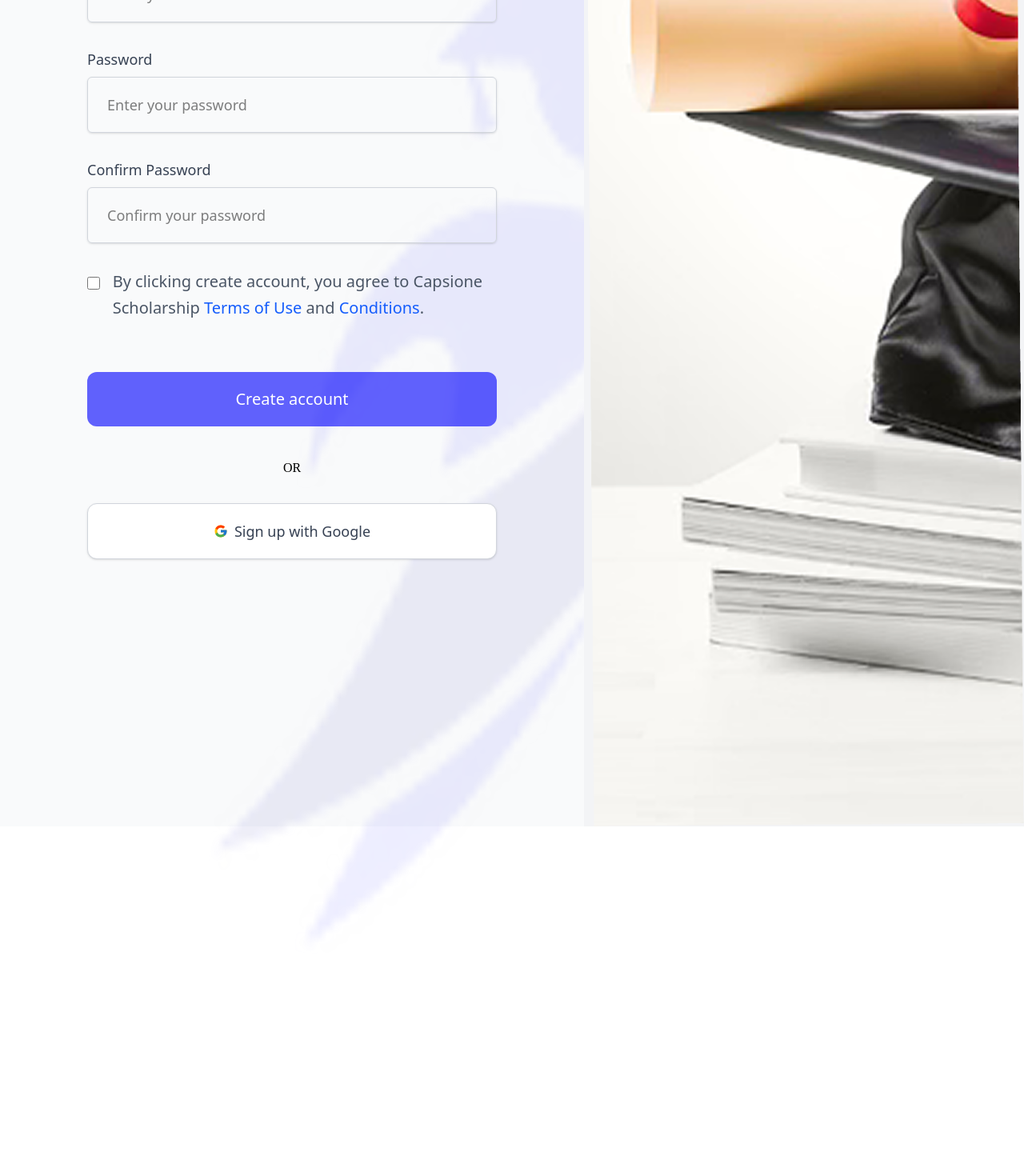
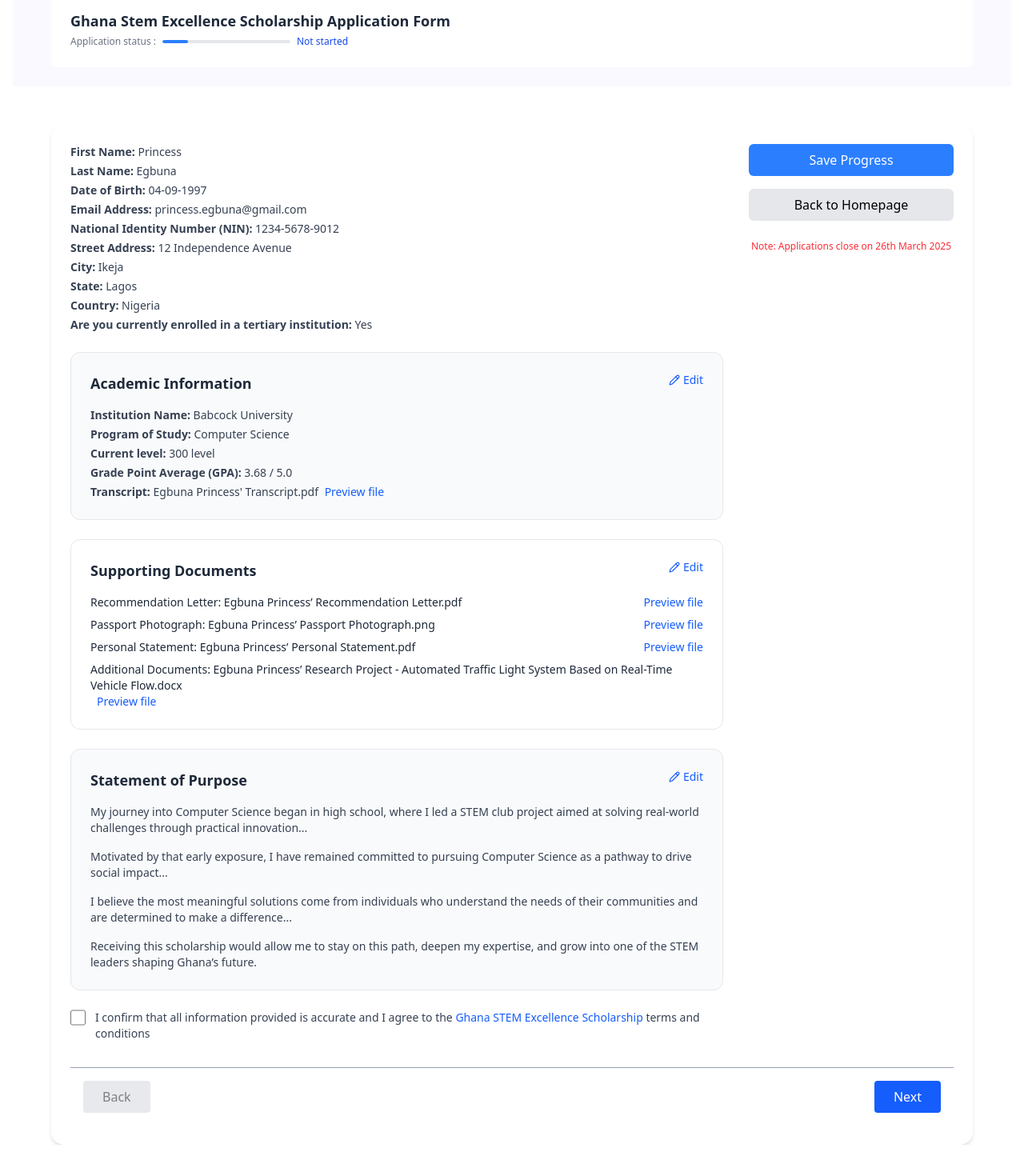
Before and after one commit to oluwakemiegbinola/Capstone-scholarship-design-system, a React (Vite) app: page /PortalSteps5 in a window 1280 px wide. Before the commit this address led to /signup. Shown: the part 574-2044 px from the top of the page at 80% size. After the commit the page ends 2005 px from the top, so only its background shows below. Built offline with nearby package versions, Linux system fonts and the light colour scheme.

Commit message:
PortalSteps

```diff
--- a/src/App.jsx
+++ b/src/App.jsx
@@ -5,6 +5,7 @@ import SignUpPage from "./Pages/SignUpPage";
 import LoginPage from "./Pages/LoginPage";
 import ScholarshipSearch from "./Pages/ScholarshipSearch";
 import ScholarshipSecondPortal from "./Pages/ScholarshipSecondportal";
+import PortalSteps5 from "./Pages/PortalSteps5";
 import PortalSteps4 from "./Pages/PortalSteps4";
 import PortalSteps3 from "./Pages/PortalSteps3";
 import PortalSteps2 from "./Pages/PortalSteps2";
@@ -24,6 +25,7 @@ function App() {
         {/* Scholarship Pages */}
         <Route path="/scholarship-search" element={<ScholarshipSearch />} />
         <Route path="/scholarship-secondportal" element={<ScholarshipSecondPortal />} />
+        <Route path="/PortalSteps5" element={<PortalSteps5 />} />
         <Route path="/PortalSteps4" element={<PortalSteps4 />} />
         <Route path="/PortalSteps3" element={<PortalSteps3 />} />
         <Route path="/PortalSteps2" element={<PortalSteps2 />} />
--- /dev/null
+++ b/src/Pages/Components/Applicationsummit.jsx
@@ -0,0 +1,171 @@
+import React, { useState } from 'react';
+import { Pencil } from 'lucide-react';
+
+const SupportingDocuments = () => {
+  const documents = [
+    {
+      label: 'Recommendation Letter',
+      file: "Egbuna Princess’ Recommendation Letter.pdf",
+    },
+    {
+      label: 'Passport Photograph',
+      file: "Egbuna Princess’ Passport Photograph.png",
+    },
+    {
+      label: 'Personal Statement',
+      file: "Egbuna Princess’ Personal Statement.pdf",
+    },
+    {
+      label: 'Additional Documents',
+      file:
+        "Egbuna Princess’ Research Project - Automated Traffic Light System Based on Real-Time Vehicle Flow.docx",
+    },
+  ];
+
+  return (
+    <div className="bg-white p-6 rounded-xl border border-gray-200 mb-6">
+      <div className="flex justify-between items-start mb-4">
+        <h3 className="text-lg font-semibold text-gray-800">Supporting Documents</h3>
+        <button className="text-sm text-blue-600 hover:underline flex items-center space-x-1">
+          <Pencil size={14} />
+          <span>Edit</span>
+        </button>
+      </div>
+      <ul className="space-y-2 text-sm text-gray-800">
+        {documents.map((doc, idx) => (
+          <li key={idx} className="flex flex-wrap justify-between items-center">
+            <span>{doc.label}: {doc.file}</span>
+            <a href="#" className="text-blue-600 hover:underline text-sm ml-2 whitespace-nowrap">
+              Preview file
+            </a>
+          </li>
+        ))}
+      </ul>
+    </div>
+  );
+};
+
+export default function ApplicationSummit() {
+  const [isChecked, setIsChecked] = useState(false);
+  const [step, setStep] = useState(1);
+
+  const nextStep = () => {
+    if (step < 5) setStep(step + 1);
+  };
+
+  const prevStep = () => {
+    if (step > 1) setStep(step - 1);
+  };
+
+  return (
+    <div className="max-w-6xl mx-auto p-6 bg-white rounded-2xl shadow-md mt-10 flex flex-col gap-8">
+      {/* Form + Sidebar */}
+      <div className="flex flex-col lg:flex-row gap-8">
+        {/* Main Form Content */}
+        <div className="flex-1 space-y-6">
+          {/* Personal Info */}
+          <div className="space-y-1 text-sm text-gray-700">
+            <p><strong>First Name:</strong> Princess</p>
+            <p><strong>Last Name:</strong> Egbuna</p>
+            <p><strong>Date of Birth:</strong> 04-09-1997</p>
+            <p><strong>Email Address:</strong> princess.egbuna@gmail.com</p>
+            <p><strong>National Identity Number (NIN):</strong> 1234-5678-9012</p>
+            <p><strong>Street Address:</strong> 12 Independence Avenue</p>
+            <p><strong>City:</strong> Ikeja</p>
+            <p><strong>State:</strong> Lagos</p>
+            <p><strong>Country:</strong> Nigeria</p>
+            <p><strong>Are you currently enrolled in a tertiary institution:</strong> Yes</p>
+          </div>
+
+          {/* Academic Info */}
+          <div className="bg-gray-50 p-6 rounded-xl border border-gray-200">
+            <div className="flex justify-between items-start mb-4">
+              <h3 className="text-lg font-semibold text-gray-800">Academic Information</h3>
+              <button className="text-blue-600 text-sm flex items-center space-x-1 hover:underline">
+                <Pencil size={14} />
+                <span>Edit</span>
+              </button>
+            </div>
+            <div className="space-y-1 text-sm text-gray-700">
+              <p><strong>Institution Name:</strong> Babcock University</p>
+              <p><strong>Program of Study:</strong> Computer Science</p>
+              <p><strong>Current level:</strong> 300 level</p>
+              <p><strong>Grade Point Average (GPA):</strong> 3.68 / 5.0</p>
+              <p>
+                <strong>Transcript:</strong> Egbuna Princess' Transcript.pdf{' '}
+                <a href="#" className="text-blue-600 hover:underline text-sm ml-1">Preview file</a>
+              </p>
+            </div>
+          </div>
+
+          {/* Supporting Documents */}
+          <SupportingDocuments />
+
+          {/* Statement of Purpose */}
+          <div className="bg-gray-50 p-6 rounded-xl border border-gray-200">
+            <div className="flex justify-between items-start mb-4">
+              <h3 className="text-lg font-semibold text-gray-800">Statement of Purpose</h3>
+              <button className="text-blue-600 text-sm flex items-center space-x-1 hover:underline">
+                <Pencil size={14} />
+                <span>Edit</span>
+              </button>
+            </div>
+            <div className="text-sm text-gray-700 space-y-4">
+              <p>My journey into Computer Science began in high school, where I led a STEM club project aimed at solving real-world challenges through practical innovation...</p>
+              <p>Motivated by that early exposure, I have remained committed to pursuing Computer Science as a pathway to drive social impact...</p>
+              <p>I believe the most meaningful solutions come from individuals who understand the needs of their communities and are determined to make a difference...</p>
+              <p>Receiving this scholarship would allow me to stay on this path, deepen my expertise, and grow into one of the STEM leaders shaping Ghana’s future.</p>
+            </div>
+          </div>
+
+          {/* Confirmation Checkbox */}
+          <div className="mt-6 flex items-start gap-3">
+            <input
+              type="checkbox"
+              id="agree"
+              checked={isChecked}
+              onChange={() => setIsChecked(!isChecked)}
+              className="w-5 h-5 text-blue-600 rounded border-gray-300 focus:ring-blue-500"
+            />
+            <label htmlFor="agree" className="text-sm text-gray-700">
+              I confirm that all information provided is accurate and I agree to the
+              <span className="text-blue-600 font-medium"> Ghana STEM Excellence Scholarship </span>
+              terms and conditions
+            </label>
+          </div>
+        </div>
+
+        {/* Sidebar Actions */}
+        <div className="w-full lg:w-64 flex flex-col gap-4">
+          <button className="px-5 py-2 bg-blue-500 text-white rounded-md w-full">
+            Save Progress
+          </button>
+          <button className="px-5 py-2 bg-gray-200 text-black rounded-md w-full">
+            Back to Homepage
+          </button>
+          <p className="text-red-500 text-xs text-center mt-2">
+            Note: Applications close on 26th March 2025
+          </p>
+        </div>
+      </div>
+
+      {/* Bottom Navigation */}
+      <div className="w-full px-4 py-4 flex justify-between items-center bg-white border-t">
+        <button
+          onClick={prevStep}
+          disabled={step === 1}
+          className="px-6 py-2 bg-gray-300 text-black rounded disabled:opacity-50"
+        >
+          Back
+        </button>
+        <button
+          onClick={nextStep}
+          disabled={step === 5}
+          className="px-6 py-2 bg-blue-600 text-white rounded disabled:opacity-50"
+        >
+          Next
+        </button>
+      </div>
+    </div>
+  );
+}
--- a/src/Pages/Components/Sop.jsx
+++ b/src/Pages/Components/Sop.jsx
@@ -1,4 +1,5 @@
 import React, { useState } from 'react';
+import { ArrowLeft, ArrowRight } from 'lucide-react';
 
 export default function SOPForm() {
   const [sop, setSop] = useState('');
@@ -74,9 +75,21 @@ export default function SOPForm() {
               <strong>Please note:</strong> Any statement generated by Capstone AI will be clearly labelled and added below your original writing – your original text won’t be lost. Capstone AI only uses the documents you’ve uploaded to create helpful suggestions that reflect your story.
             </p>
           </div>
+
+          {/* Navigation Buttons */}
+          <div className="flex justify-between w-full mt-6">
+            <button className="flex items-center space-x-2 px-4 py-2 border border-blue-600 text-blue-600 rounded-md hover:bg-blue-100">
+              <ArrowLeft size={18} />
+              <span>Back</span>
+            </button>
+            <button className="flex items-center space-x-2 px-4 py-2 bg-blue-600 text-white rounded-md hover:bg-blue-700">
+              <span>Next</span>
+              <ArrowRight size={18} />
+            </button>
+          </div>
         </div>
 
-        {/* Action Buttons and Note */}
+        {/* Action Buttons and Note - On the Right */}
         <div className="w-full lg:w-64 flex flex-col gap-4">
           <button className="px-5 py-2 bg-blue-500 text-white rounded-md w-full">
             Save Progress
--- /dev/null
+++ b/src/Pages/PortalSteps5.jsx
@@ -0,0 +1,37 @@
+import Navbar from "./Components/Navbar";
+import Background from "./Components/Background";
+import Steps2 from "./Components/Steps2";
+import Applicationsummit from "./Components/Applicationsummit";
+
+
+
+import { useState, useEffect } from "react";
+
+let PortalSteps5 = () => {
+    let [isOpen, setIsOpen] = useState(true);
+
+    let toggle = () => {
+        setIsOpen(prevState => !prevState);
+    };
+
+    useEffect(() => {
+        console.log(isOpen);
+    }, [isOpen]);
+
+    return (
+
+
+        <div className="min-h-screen bg-white text-gray-400">
+            <Navbar />
+            <div className="flex flex-col space-y-2 px-4"> {/* Tighter spacing */}
+                <Background />
+                <Steps2 />
+                <Applicationsummit/>
+
+
+            </div>
+        </div>
+    );
+};
+
+export default PortalSteps5;
```
